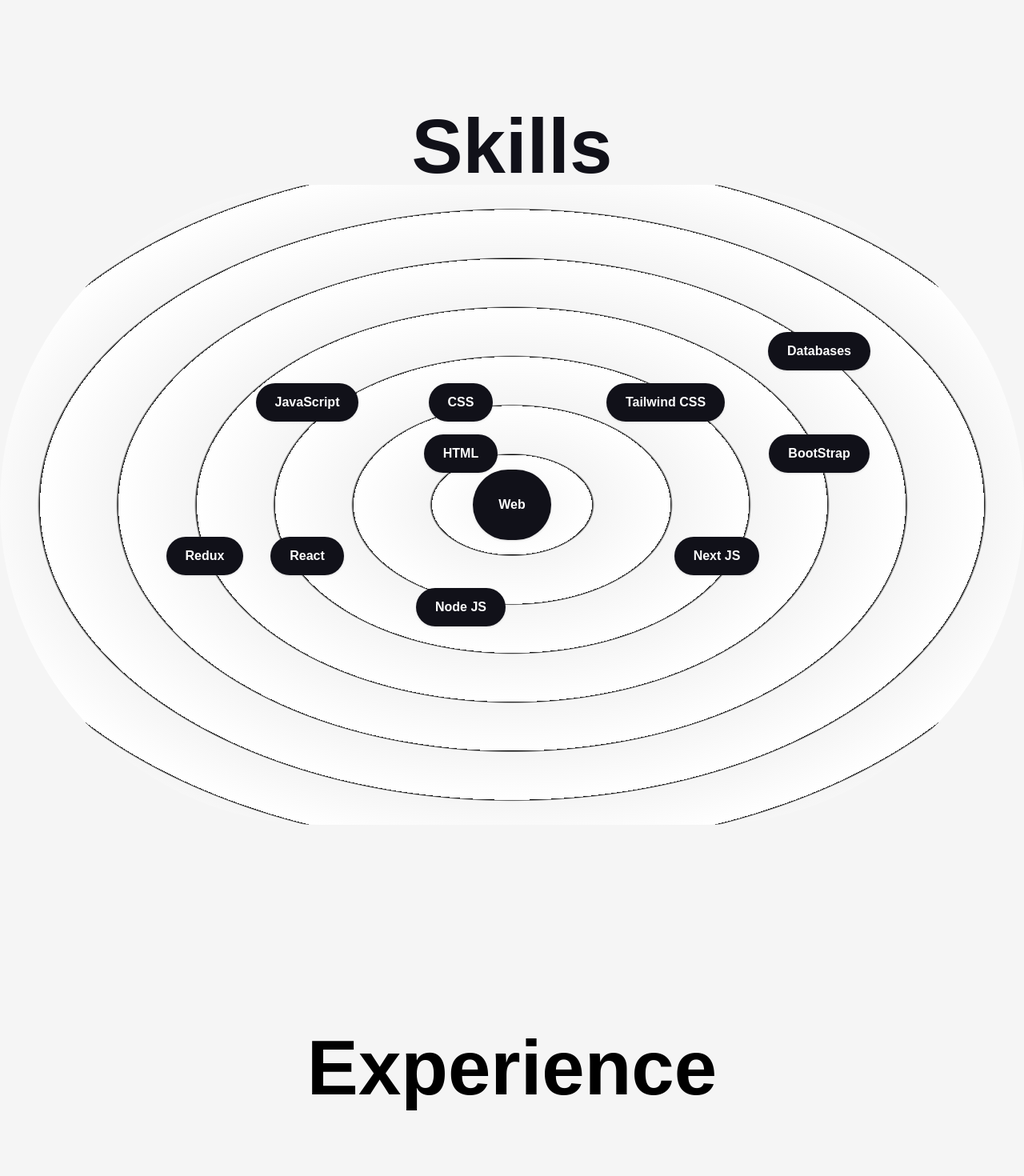
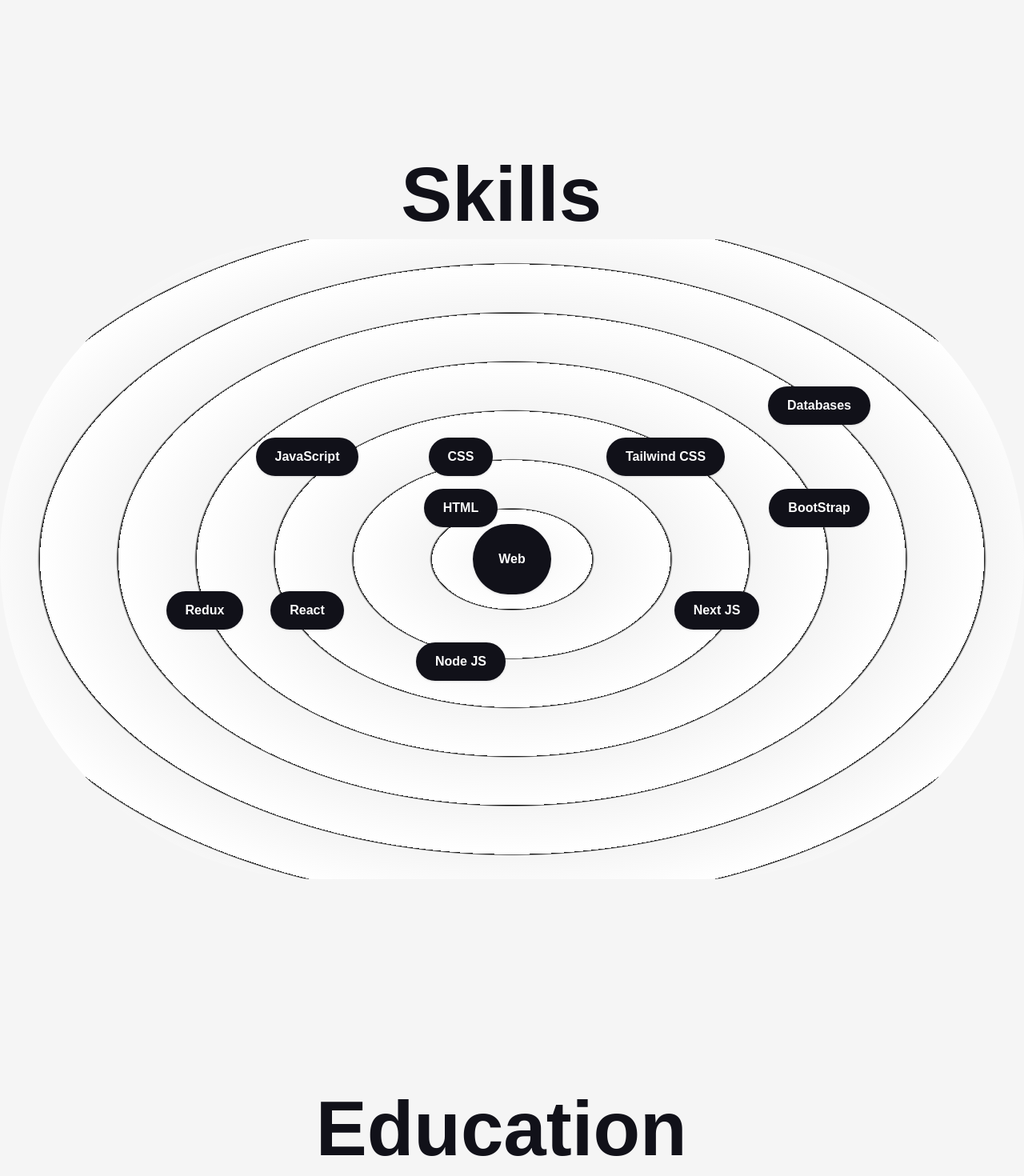
Before and after one commit to Jatin010700/Portfolio, a React (Create React App) app: page /about in a window 1280 px wide. Shown: the part 960-2430 px from the top of the page at 80% size. Built offline with nearby package versions, Linux system fonts and the light colour scheme.

Commit message:
Added Animated Text

```diff
--- a/src/components/about.js
+++ b/src/components/about.js
@@ -4,6 +4,7 @@
 import { Skill } from "./skill";
 import { Experience } from "./experience";
 import { Education } from "./education";
+import { AnimatedText } from "./animateText";
 
 export const About = () => {
   return (
@@ -11,7 +12,9 @@
       <TransitionEffect />
       <Navbar />
       <div className="flex flex-col items-center justify-center">
-        <h1 className="text-4xl md:text-6xl font-bold mb-10 md:mb-16 text-dark">About Me!</h1>
+        <h1 className="text-4xl md:text-6xl font-bold mb-10 md:mb-16 text-dark">
+        <AnimatedText text="About Me!" className="!m-0" />
+          </h1>
         <div className="p-6 md:p-10 lg:p-16">
           <div className="grid grid-cols-1 md:grid-cols-2 gap-8 md:gap-16">
             <div className="flex flex-col items-center justify-center md:items-start md:justify-start">
--- /dev/null
+++ b/src/components/animateText.js
@@ -0,0 +1,49 @@
+import React from "react";
+import { motion } from "framer-motion";
+
+const quote = {
+    initial:{
+        opacity: 1,
+    },
+    animate:{
+        opacity:1,
+        transition:{
+            delay:1,
+            staggerChildren: 0.08
+        }
+    }
+}
+
+const singleWord = {
+    initial:{
+        opacity: 0,
+        y:50,
+    },
+    animate:{
+        opacity:1,
+        y:0,
+        transition:{
+            duration:1,
+        }
+    }
+}
+export const AnimatedText = ({text, className=""}) => {
+    return(
+        <div className="w-full mx-auto py-2 flex items-center justify-center overflow-hidden">
+            <motion.h1 className={`inline-block w-full text-dark font-bold text-4xl md:text-8xl mb-10 md:mb-32 text-center ${className}`}
+            variants={quote}
+            initial="initial"
+            animate="animate"
+            >
+                {
+                    text.split(" ").map((word, index) =>
+                    <motion.span key={word+'-'+index} className="inline-block"
+                    variants={singleWord}
+                    >
+                        {word}&nbsp;
+                    </motion.span>)
+                }
+            </motion.h1>
+        </div>
+    )
+}
--- a/src/components/contact.js
+++ b/src/components/contact.js
@@ -1,6 +1,7 @@
 import React from "react";
 import { TransitionEffect } from "./transitionEffect";
 import Navbar from "./navbar";
+import { AnimatedText } from "./animateText";
 
 export const Contact = () => {
   return (
@@ -9,7 +10,7 @@
       <TransitionEffect />
       <div className="w-full px-28 flex flex-col items-center justify-center">
       <h1 className="font-bold text-4xl md:text-8xl mb-10 md:mb-32 w-full text-center text-dark">
-        Get in Touch !
+      <AnimatedText text="Get in Touch!" className="" />
       </h1>
         <div className="col-span-3 relative h-max rounded-2xl border-2 border-solid border-dark bg-white p-8">
           <div className="absolute top-0 -right-2 -z-10 w-[102%] h-[105%] rounded-[1rem] bg-dark" />
--- a/src/components/education.js
+++ b/src/components/education.js
@@ -1,6 +1,7 @@
 import React, { useRef } from "react";
 import { motion, useScroll } from "framer-motion";
 import { CircleIcon } from "./circleIcon";
+import { AnimatedText } from "./animateText";
 
 const Details = ({ position, company, time, work, address }) => {
   const ref = useRef(null);
@@ -35,7 +36,7 @@
   return (
     <div className="my-64">
         <h1 className="font-bold text-4xl md:text-8xl mb-10 md:mb-32 w-full text-center">
-        Education
+        <AnimatedText text="Education" className="" />
       </h1>
       <div ref={ref} className="w-[75%] rounded-full mx-auto relative">
         <motion.div
--- a/src/components/experience.js
+++ b/src/components/experience.js
@@ -1,6 +1,7 @@
 import React, { useRef } from "react";
 import { motion, useScroll } from "framer-motion";
 import { CircleIcon } from "./circleIcon";
+import { AnimatedText } from "./animateText";
 
 const Details = ({ position, company, time, work, address }) => {
   const ref = useRef(null);
@@ -35,7 +36,7 @@
   return (
     <div className="my-64">
         <h1 className="font-bold text-4xl md:text-8xl mb-10 md:mb-32 w-full text-center">
-        Experience
+        <AnimatedText text="Education" className="" />
       </h1>
       <div ref={ref} className="w-[75%] rounded-full mx-auto relative">
         <motion.div
--- a/src/components/header.js
+++ b/src/components/header.js
@@ -1,6 +1,7 @@
 import { Link } from "react-router-dom";
 import React from "react";
 import { LinkArrow } from "./icon";
+import { AnimatedText } from "./animateText";
 
 export default function Header() {
   return (
@@ -14,7 +15,7 @@
           />
         </div>
         <div className="w-full md:w-1/2 md:pl-8">
-          <h1 className="text-6xl font-bold text-dark">Jatin Oomajee</h1>
+          <AnimatedText text="Jatin Oomajee" className="!text-6xl !m-0 !text-left" />
           <p className="p-2 text-2xl text-cyan">I'm a Full Stack JS Developer</p>
           <p className="text-justify w-full md:w-3/4 p-2">
             As a skilled full-stack developer, I am dedicated to turning ideas
--- a/src/components/project.js
+++ b/src/components/project.js
@@ -4,6 +4,7 @@
 import { Link } from "react-router-dom";
 import { GithubIcon } from "./icon";
 import { motion } from "framer-motion";
+import { AnimatedText } from "./animateText";
 
 const FeaturedProject = ({ type, title, summary, img, link, github }) => {
   return (
@@ -102,7 +103,9 @@
       <Navbar />
       <TransitionEffect />
       <div className="w-full px-4 md:px-28 flex flex-col items-center justify-center text-dark">
-      <h1 className="text-4xl md:text-6xl font-bold mb-10 md:mb-16 text-dark">My Projects!</h1>
+      <h1 className="text-4xl md:text-6xl font-bold mb-10 md:mb-16 text-dark">
+      <AnimatedText text="My Projects!" className="!m-0" />
+        </h1>
 
         <div className="grid grid-cols-12 gap-6 md:gap-24">
           <div className="col-span-12">
--- a/src/components/skill.js
+++ b/src/components/skill.js
@@ -1,5 +1,6 @@
 import React from "react";
 import { motion } from "framer-motion";
+import { AnimatedText } from "./animateText";
 
 const Skills = ({ name, x, y }) => {
   return (
@@ -19,7 +20,9 @@
 export const Skill = () => {
   return (
     <>
-      <h2 className="font-bold text-8xl mt-64 w-full text-center text-dark">Skills</h2>
+      <h2 className="font-bold text-8xl mt-64 w-full text-center text-dark">
+      <AnimatedText text="Skills" className="!m-0" />
+      </h2>
       <div className="w-full h-screen relative flex items-center justify-center rounded-full bg-circularLight">
         <motion.div
           className="flex items-center justify-center rounded-full font-bold bg-dark text-white p-8 shadow"
```
